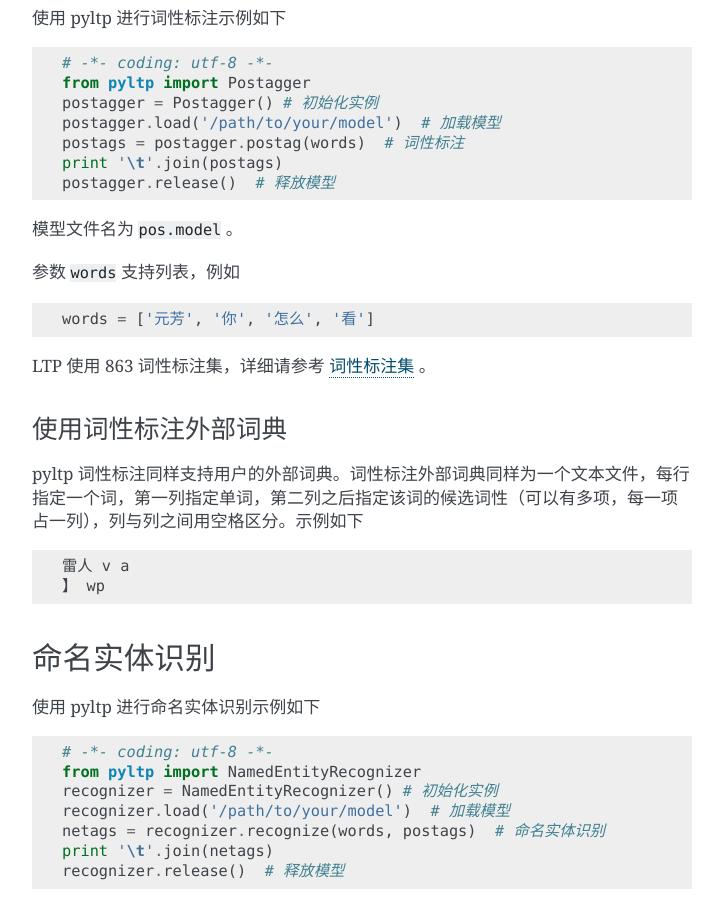
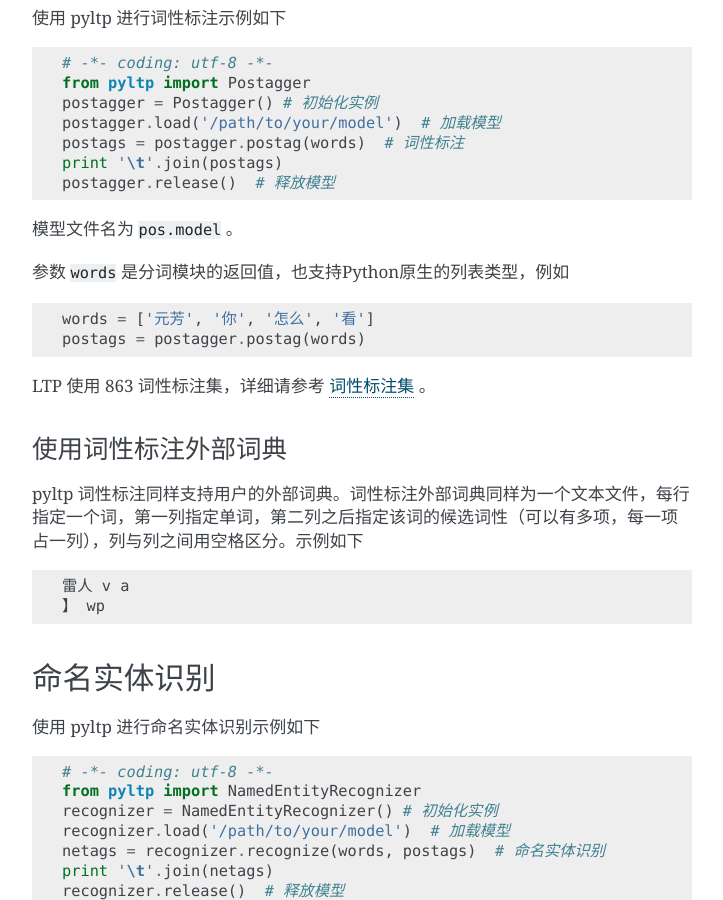
Before and after one commit to HuangFJ/pyltp, a Sphinx documentation site: the page built from doc/api.rst, in a window 1280 px wide and 900 px high, scrolled down 2417 px. Shown: the whole window, without its empty margins (388-1111 px from the left). Built offline with Sphinx 7.4.7, drawn with Linux system fonts in a browser that asks for light colours.

Commit message:
update doc

```diff
--- a/doc/api.rst
+++ b/doc/api.rst
@@ -112,9 +112,10 @@
 
 模型文件名为 :file:`pos.model` 。
 
-参数 :code:`words` 支持列表，例如 ::
+参数 :code:`words` 是分词模块的返回值，也支持Python原生的列表类型，例如 ::
 
     words = ['元芳', '你', '怎么', '看']
+    postags = postagger.postag(words)
 
 LTP 使用 863 词性标注集，详细请参考 `词性标注集 <http://ltp.readthedocs.org/zh_CN/latest/appendix.html#id3>`_ 。
 
```
